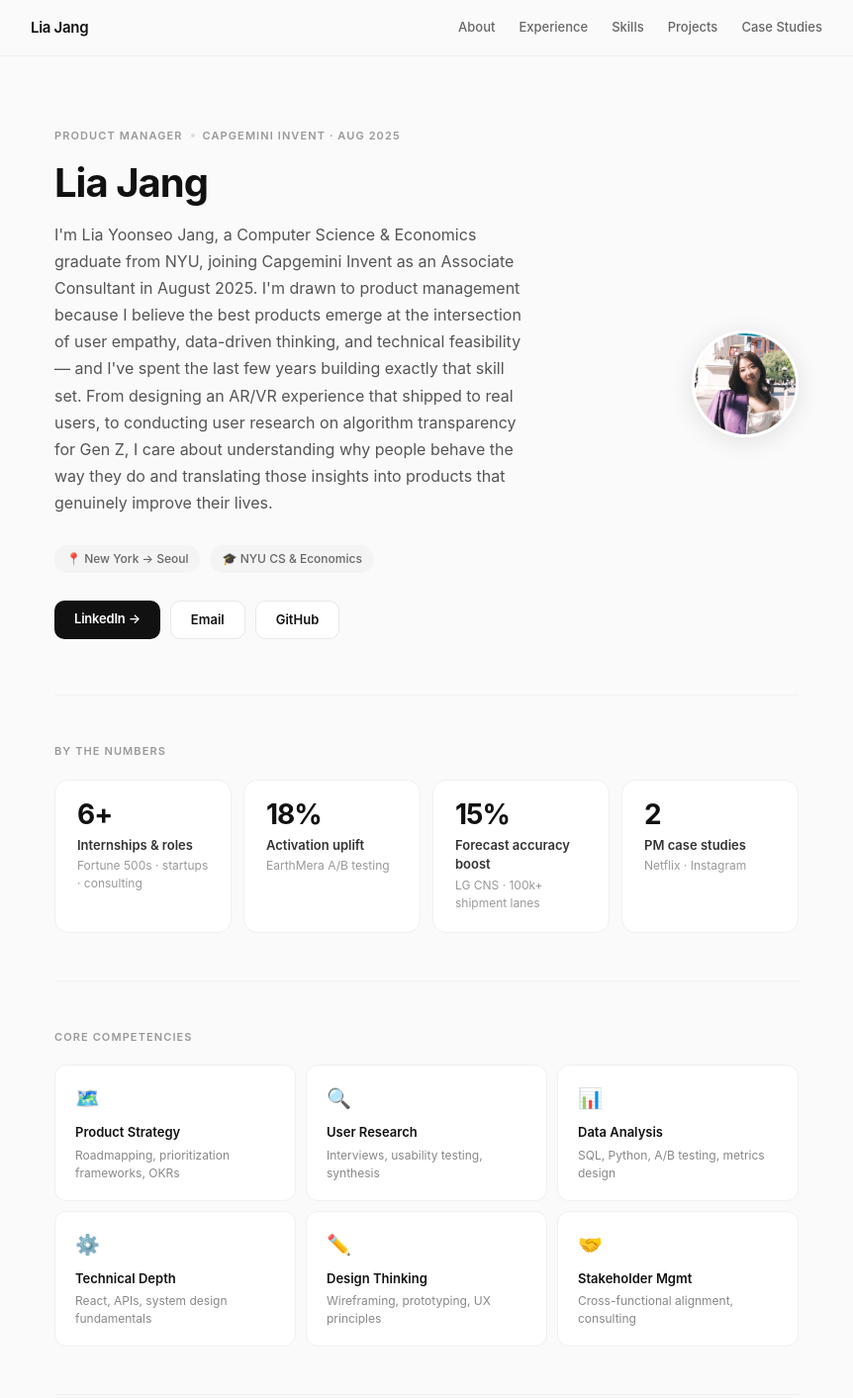
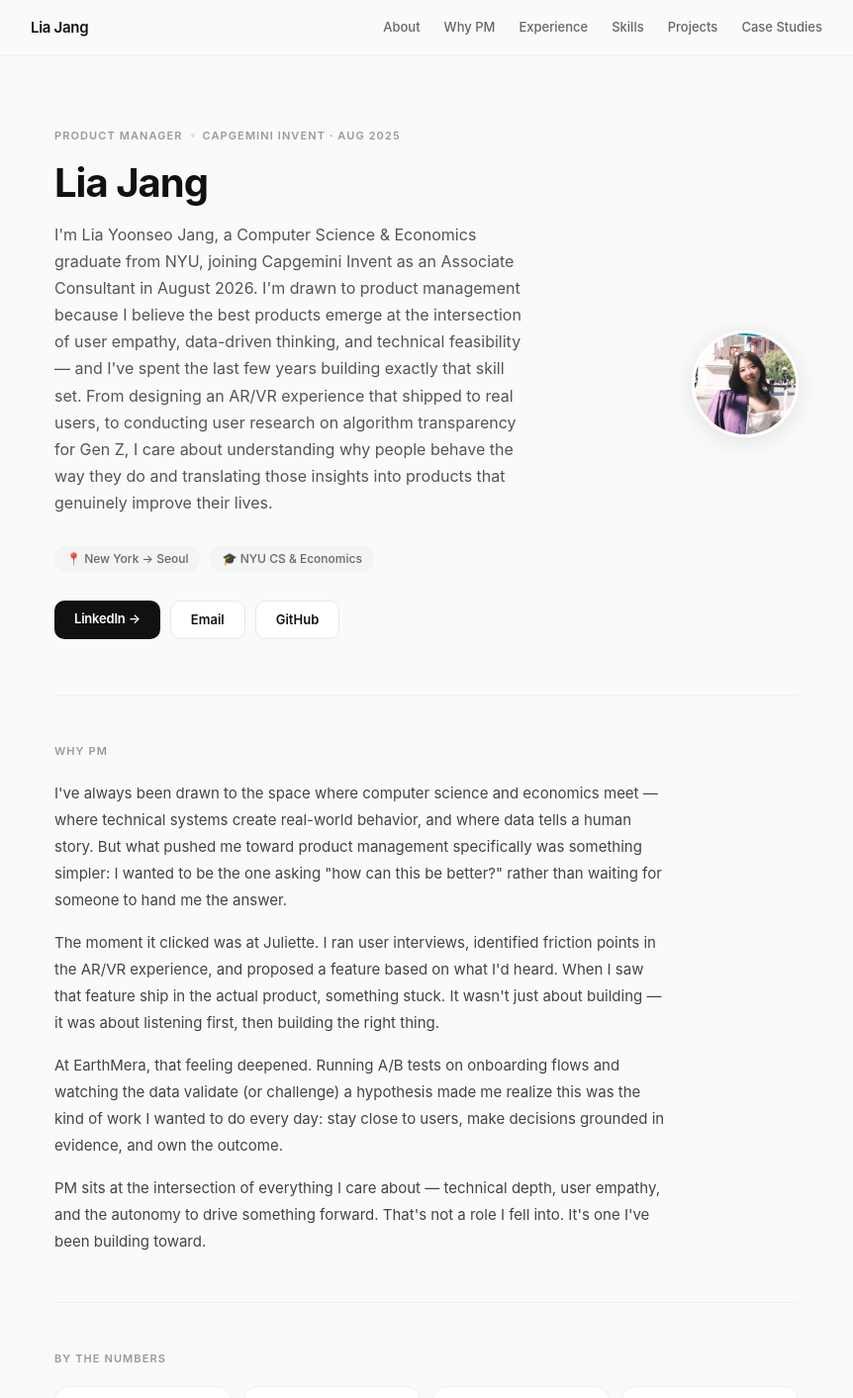
Before and after one commit to LiaYoonseoJang/personal-website, a React (Create React App) app: page / in a window 1280 px wide. Shown: the top 1413 px of the page at 99% size, without its empty margins (209-1071 px from the left). Built offline with nearby package versions, Linux system fonts and the light colour scheme.

Commit message:
add why PM section

```diff
--- a/src/assets/data.js
+++ b/src/assets/data.js
@@ -15,7 +15,7 @@
   about: {
     title: "About Me",
     description:
-      "I'm Lia Yoonseo Jang, a Computer Science & Economics graduate from NYU, joining Capgemini Invent as an Associate Consultant in August 2025. I'm drawn to product management because I believe the best products emerge at the intersection of user empathy, data-driven thinking, and technical feasibility — and I've spent the last few years building exactly that skill set. From designing an AR/VR experience that shipped to real users, to conducting user research on algorithm transparency for Gen Z, I care about understanding why people behave the way they do and translating those insights into products that genuinely improve their lives.",
+      "I'm Lia Yoonseo Jang, a Computer Science & Economics graduate from NYU, joining Capgemini Invent as an Associate Consultant in August 2026. I'm drawn to product management because I believe the best products emerge at the intersection of user empathy, data-driven thinking, and technical feasibility — and I've spent the last few years building exactly that skill set. From designing an AR/VR experience that shipped to real users, to conducting user research on algorithm transparency for Gen Z, I care about understanding why people behave the way they do and translating those insights into products that genuinely improve their lives.",
   },
 
   skills: [
--- a/src/partials/MainHome.js
+++ b/src/partials/MainHome.js
@@ -16,7 +16,7 @@
         <div style={{ maxWidth: 800, margin: "0 auto", height: 56, display: "flex", alignItems: "center", justifyContent: "space-between" }}>
           <span style={{ fontWeight: 600, fontSize: 15, color: "#111", letterSpacing: "-0.3px" }}>Lia Jang</span>
           <div style={{ display: "flex", gap: 24 }}>
-            {[["About", "#about"], ["Experience", "#experience"], ["Skills", "#skills"], ["Projects", "#projects"], ["Case Studies", "#cases"]].map(([label, href]) => (
+            {[["About", "#about"], ["Why PM", "#why-pm"], ["Experience", "#experience"], ["Skills", "#skills"], ["Projects", "#projects"], ["Case Studies", "#cases"]].map(([label, href]) => (
               <a key={href} href={href} style={{ fontSize: 13, color: "#666", textDecoration: "none", fontWeight: 450 }}
                 onMouseOver={e => e.target.style.color = "#111"}
                 onMouseOut={e => e.target.style.color = "#666"}>
@@ -70,6 +70,25 @@
               <img src={profileImg} alt={name}
                 style={{ width: 108, height: 108, borderRadius: "50%", objectFit: "cover", objectPosition: "top", border: "3px solid #fff", boxShadow: "0 4px 24px rgba(0,0,0,0.10)" }} />
             </div>
+          </div>
+        </section>
+
+        {/* WHY PM */}
+        <section id="why-pm" style={{ padding: "48px 0", borderBottom: "1px solid #f0f0f0" }}>
+          <p style={{ fontSize: 11, fontWeight: 600, letterSpacing: "0.1em", textTransform: "uppercase", color: "#999", marginBottom: 20 }}>Why PM</p>
+          <div style={{ maxWidth: 620 }}>
+            <p style={{ fontSize: 15, color: "#444", lineHeight: 1.8, marginBottom: 16 }}>
+              I've always been drawn to the space where computer science and economics meet — where technical systems create real-world behavior, and where data tells a human story. But what pushed me toward product management specifically was something simpler: I wanted to be the one asking "how can this be better?" rather than waiting for someone to hand me the answer.
+            </p>
+            <p style={{ fontSize: 15, color: "#444", lineHeight: 1.8, marginBottom: 16 }}>
+              The moment it clicked was at Juliette. I ran user interviews, identified friction points in the AR/VR experience, and proposed a feature based on what I'd heard. When I saw that feature ship in the actual product, something stuck. It wasn't just about building — it was about listening first, then building the right thing.
+            </p>
+            <p style={{ fontSize: 15, color: "#444", lineHeight: 1.8, marginBottom: 16 }}>
+              At EarthMera, that feeling deepened. Running A/B tests on onboarding flows and watching the data validate (or challenge) a hypothesis made me realize this was the kind of work I wanted to do every day: stay close to users, make decisions grounded in evidence, and own the outcome.
+            </p>
+            <p style={{ fontSize: 15, color: "#444", lineHeight: 1.8 }}>
+              PM sits at the intersection of everything I care about — technical depth, user empathy, and the autonomy to drive something forward. That's not a role I fell into. It's one I've been building toward.
+            </p>
           </div>
         </section>
 
```
